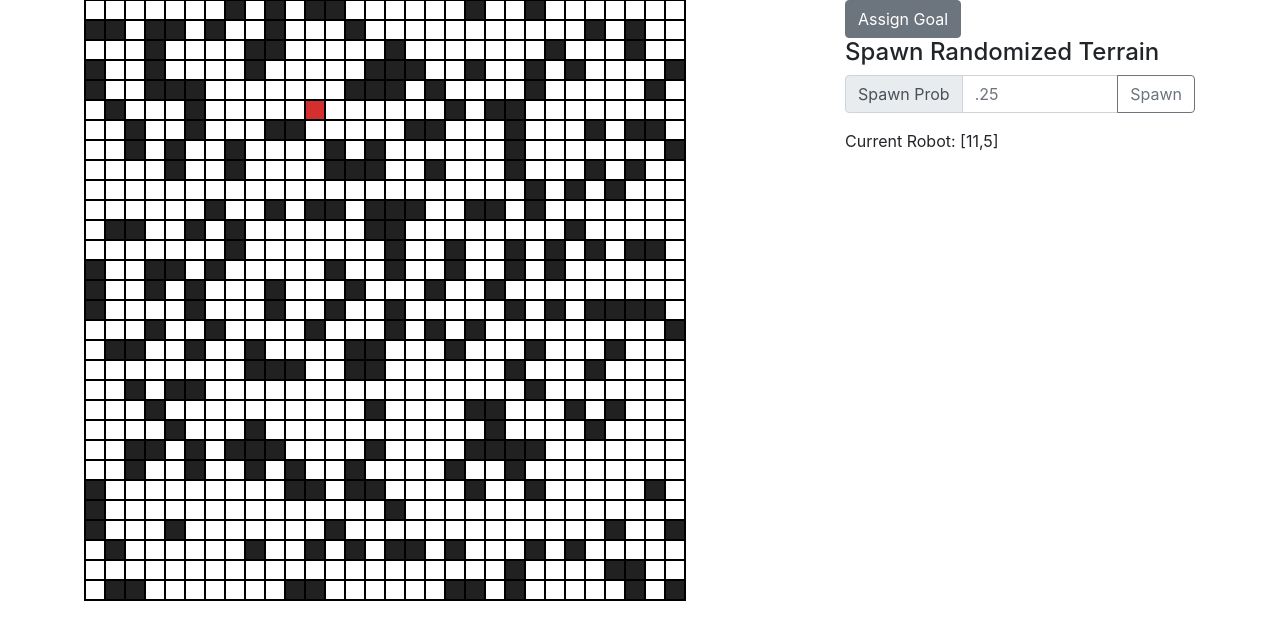
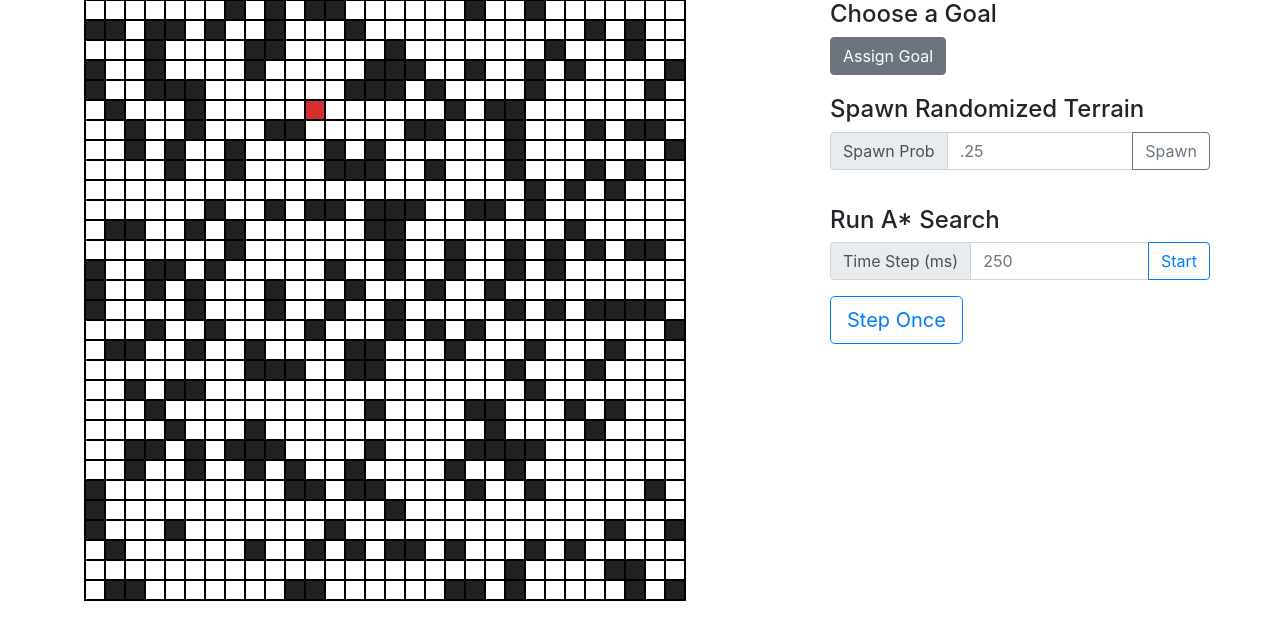
Before and after one commit to hongyoux/COMP469_AStar_Search_WebApp, a plain HTML site: page index.html in a window 1280 px wide. Drawn offline with nearby package versions, Linux system fonts and the light colour scheme.

Commit message:
reorganized html and added in layout for running a*

```diff
--- a/index.html
+++ b/index.html
@@ -26,18 +26,29 @@
                 <canvas id="mainCanvas" width="600" height="600"></canvas>
             </div>
             <div class="col-sm-4">
-                <div id="spawnGoal">
+                <!-- GROUPED ROW 1 START -->
+                <div class="row">
+                    <h4>Choose a Goal</h4>
+                </div>
+                <div class="row">
                     <div class="btn-group-toggle" data-toggle="buttons">
                       <label id="pickGoalBtn" class="btn btn-secondary" data-toggle="tooltip" data-placement="top" title="Click on grid to place Goal">
                         <input id="pickGoal" type="checkbox" autocomplete="off">Assign Goal
                       </label>
                     </div>
                 </div>
-                <div id="spawnBlockers">
+                <!-- GROUPED ROW 1 END -->
+
+                <div class="linebreak row"></div>
+
+                <!-- GROUPED ROW 2 START -->
+                <div class="row">
                     <h4>Spawn Randomized Terrain</h4>
+                </div>
+                <div class="row">
                     <div class="input-group mb-3">
                         <div class="input-group-prepend">
-                            <span class="input-group-text" id="inputGroup-sizing-sm">Spawn Prob</span>
+                            <span class="input-group-text">Spawn Prob</span>
                         </div>
                         <input id="spawnProb" type="text" class="form-control" placeholder=".25">
                         <div class="input-group-append">
@@ -45,9 +56,29 @@
                         </div>
                     </div>
                 </div>
-                <div id="infoWindow">
-                    <p>Current Robot: <span id="currRobotText" />No Robot Placed.</p>
+                <!-- GROUPED ROW 2 END-->
+
+                <div class="linebreak row"></div>
+
+                <!-- GROUPED ROW 3 START -->
+                <div class="row">
+                    <h4>Run A* Search</h4>
                 </div>
+                <div class="row">
+                    <div class="input-group mb-3">
+                        <div class="input-group-prepend">
+                            <span class="input-group-text">Time Step (ms)</span>
+                        </div>
+                        <input id="timeStepRate" type="text" class="form-control" placeholder="250">
+                        <div class="input-group-append">
+                            <button id="playButton" class="btn btn-outline-primary" type="button">Start</button>
+                        </div>
+                    </div>
+                </div>
+                <div class="row">
+                    <button type="button" id="singleStep" class="btn btn-outline-primary btn-lg">Step Once</button>
+                </div>
+                <!-- GROUPED ROW 3 END-->
             </div>
         </div>
     </div>
--- a/static/main.js
+++ b/static/main.js
@@ -30,6 +30,8 @@ $( document ).ready(function() {
     });
 
     $("#mainCanvas").click(function(event){
+    	if ($("#pickGoal").is(':checked'))
+    	{
 	    	var xLoc = event.pageX - $(this).offset().left;
 	    	var yLoc = event.pageY - $(this).offset().top;
 
@@ -39,6 +41,7 @@ $( document ).ready(function() {
 	    		grid.SetGoal(hoveredNode);
 	    	}
 	    	$("#pickGoalBtn").click();
+    	}
     });
 
     $("#randomBlockers").click(function(event) {
--- a/static/style.css
+++ b/static/style.css
@@ -1,3 +1,6 @@
 canvas#mainCanvas {
 	outline:1px solid #000000;
 }
+.linebreak {
+	height: 20px;
+}
```
Lines whose indentation alone changed are shown as unchanged.
